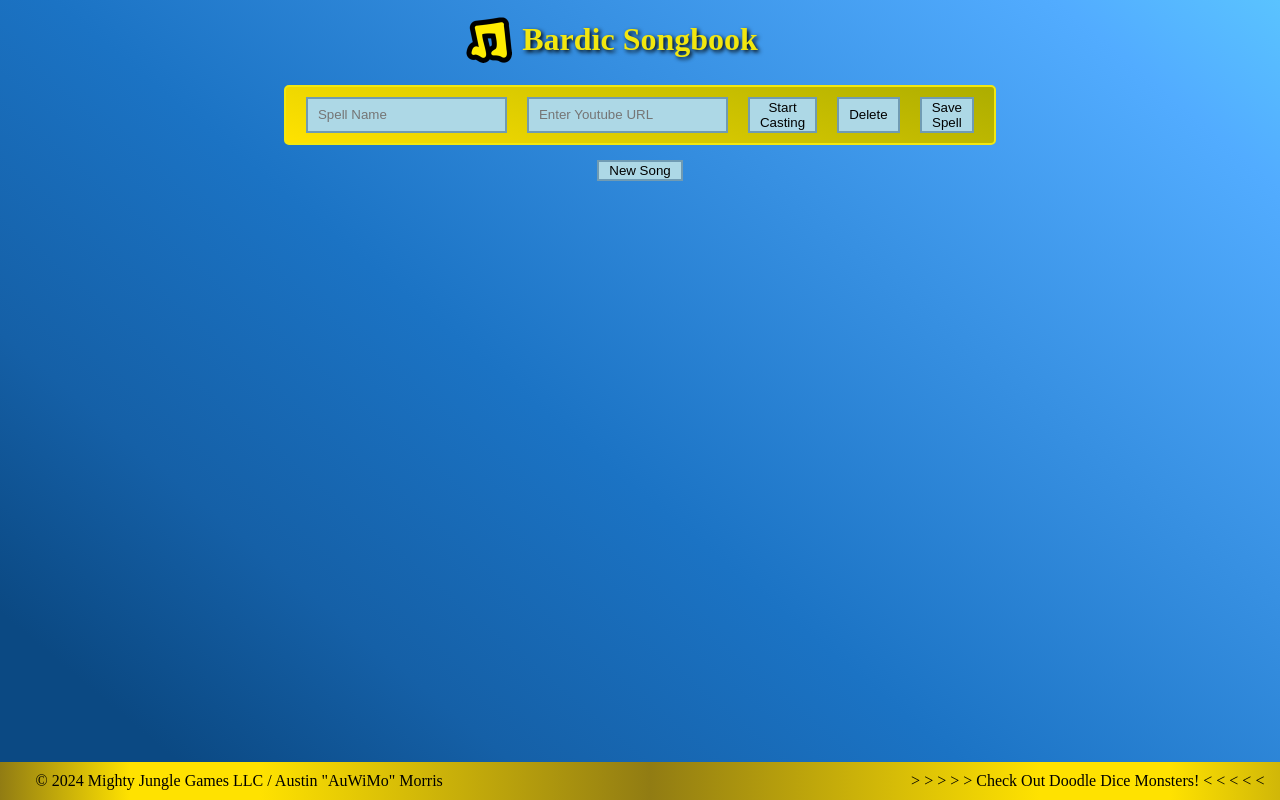
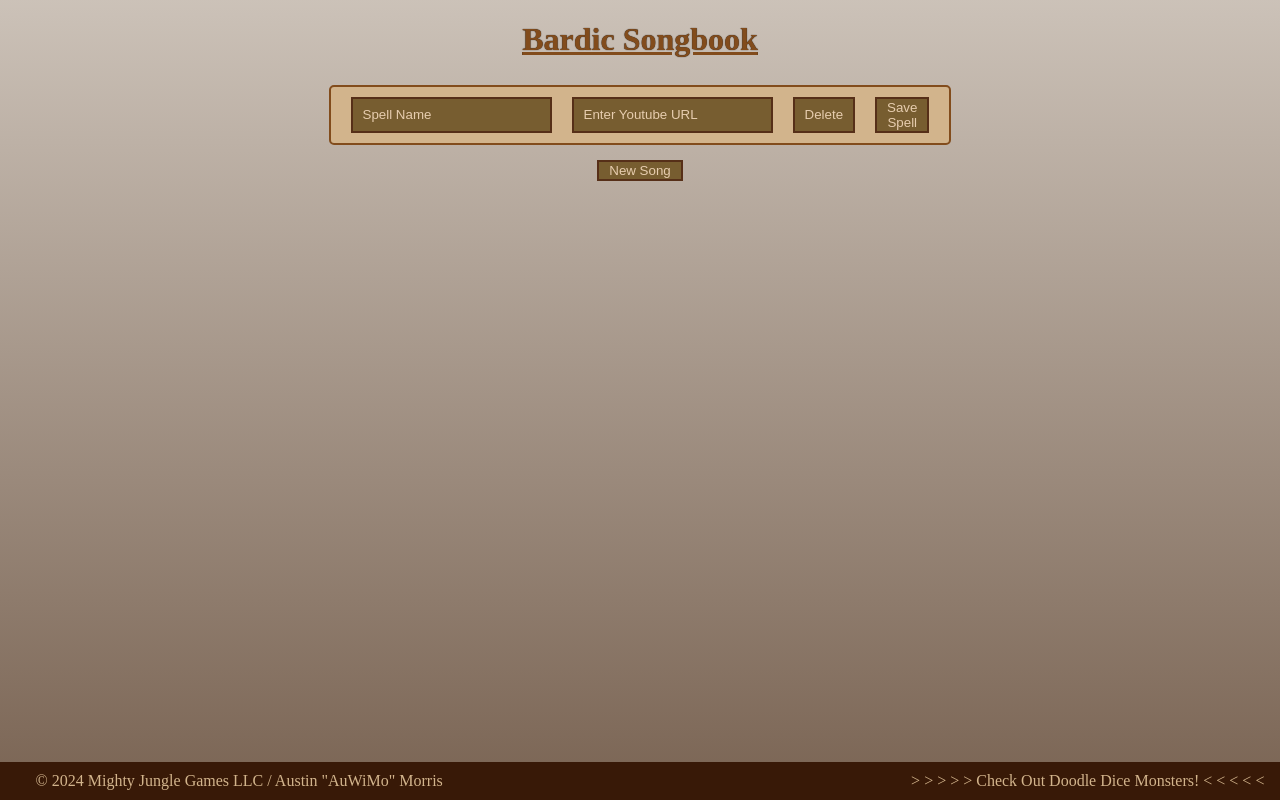
Before and after one commit to AuWiMo/AuWiMoSite, a React (Create React App) app: page / in a window 1280 px wide. Built offline with nearby package versions, Linux system fonts and the light colour scheme.

Commit message:
brown UI, updated readME

```diff
--- a/src/App.js
+++ b/src/App.js
@@ -42,12 +42,15 @@ function App() {
 
     <div style={{ display:'flex', flexDirection:"column", alignItems: 'center', justifyContent: 'center' }}>
       <div style={{ display:'flex', flexDirection:"row", alignItems: 'center', justifyContent: 'center' }}>
-        <img
+        {/* <img
           src={logo}
           alt="Logo"
           style={{ width: '64px', height: '64px' }}
-        />
-        <h1 style={{ color: colors.yellow, textShadow: `2px 2px 4px black`, marginInlineEnd: "64px" }}>Bardic Songbook</h1>
+        /> */}
+        <h1 style={{ color: colors.yellow, textShadow: `0px 0px 1px black`,
+          // marginInlineEnd: "64px"
+          textDecoration: 'underline'
+        }}>Bardic Songbook</h1>
 
       </div>
       {songBlocks.map((blockId) => (
--- a/src/components/Footer.jsx
+++ b/src/components/Footer.jsx
@@ -11,18 +11,18 @@ const Footer = () => {
       bottom: 0,
       left: 0,
       width: '100%',
-      background: '#FFE32C',
-      backgroundImage: "linear-gradient(90deg, #917c13 0%, #FFE200 10%, #FFE200 20%,  #917c13 50%, #FFE200 80%, #FFE200 90%, #917c13 110%)",
+      background: '#381907',
+      // backgroundImage: "linear-gradient(90deg, #917c13 0%, #FFE200 10%, #FFE200 20%,  #917c13 50%, #FFE200 80%, #FFE200 90%, #917c13 110%)",
       padding: '10px',
 
       display: 'flex',
       justifyContent: 'space-between',
       alignItems: 'center',
     }}>
-      <div onClick={openDDM} style={{ color: 'black', textDecoration: 'none', marginInlineStart: '2vw' }}>
+      <div onClick={openDDM} style={{ color: 'tan', textDecoration: 'none', marginInlineStart: '2vw' }}>
         &copy; 2024 Mighty Jungle Games LLC / Austin "AuWiMo" Morris
       </div>
-      <a onClick={openDDM} href="/privacy-policy" style={{ color: 'black', textDecoration: 'none', marginInlineEnd: '2vw' }}>
+      <a onClick={openDDM} href="/privacy-policy" style={{ color: 'tan', textDecoration: 'none', marginInlineEnd: '2vw' }}>
           {'> > > > >  Check Out Doodle Dice Monsters!  < < < < <'}
       </a>
 
--- a/src/components/SongBlock.jsx
+++ b/src/components/SongBlock.jsx
@@ -36,9 +36,9 @@ const SongBlock = ({ blockId }) => {
   const [videoId, setVideoId] = useState('');
   const [startTime, setStartTime] = useState(0);
 
-  useEffect(() => {
-    if (bard[blockId].old) { handleSaveButton() }
-  })
+  // useEffect(() => {
+  //   if (bard[blockId].old) { handleSaveButton() }
+  // })
 
   const handleSpellChange = (e) => {
     setSpellName(e.target.value);
@@ -49,8 +49,10 @@ const SongBlock = ({ blockId }) => {
   };
 
   const [isPlaying, setIsPlaying] = useState(false);
+  const [isEditMode, setEditMode] = useState(true);
 
   const handlePlayButton = () => {
+    console.log("handlePlayButton()")
     const videoIdMatch = /(?:youtube\.com\/(?:[^/\n\s]+\/\S+\/|(?:v|e(?:mbed)?)\/|\S*?[?&]v=)|youtu\.be\/)([a-zA-Z0-9_-]{11})/.exec(songName);
 
     if (videoIdMatch && videoIdMatch[1]) {
@@ -71,6 +73,8 @@ const SongBlock = ({ blockId }) => {
   };
 
   const handleStopButton = () => {
+    console.log("handleStopButton()")
+
     setVideoId('');
     setStartTime(0);
 
@@ -86,11 +90,12 @@ const SongBlock = ({ blockId }) => {
     if (isPlaying) {
       playButton.style.display = 'none';
       stopButton.style.display = 'flex';
-    } else {
+    } else if (!isEditMode) {
+
       playButton.style.display = 'flex';
       stopButton.style.display = 'none';
     }
-  }, [isPlaying, blockId]);
+  }, [isPlaying]);
 
   const handleEditButton = () => {
     // You can perform actions with the songName here
@@ -100,7 +105,7 @@ const SongBlock = ({ blockId }) => {
     document.getElementById(`saveButton_${blockId}`).style.display = 'block';
     document.getElementById(`playButton_${blockId}`).style.display = 'none';
     document.getElementById(`deleteButton_${blockId}`).style.display = 'block';
-
+    setEditMode(true)
   };
 
   const handleDeleteButton = () => {
@@ -131,7 +136,7 @@ const SongBlock = ({ blockId }) => {
     newBard[blockId] = newSpell
     localStorage.setItem('bard', JSON.stringify(newBard))
     console.log("Saving bard", newBard)
-
+    setEditMode(false)
   };
 
   const opts = {
@@ -154,8 +159,8 @@ const SongBlock = ({ blockId }) => {
         borderRadius: '5px',
         width: 'min-content',
         margin: "5px",
-        background: "#d2ba0c",
-        backgroundImage: "linear-gradient(19deg, #FFE200 0%, #ADAD00 100%)"
+        background: "tan",
+
       }}>
       <input
         type="text"
@@ -164,7 +169,7 @@ const SongBlock = ({ blockId }) => {
         className="songbuttons"
         placeholder="Spell Name"
         autoComplete="off"
-        onClick={handlePlayButton}
+        // onClick={handlePlayButton}
         value={spellName}
       />
       <input
@@ -178,7 +183,7 @@ const SongBlock = ({ blockId }) => {
         value={songName}
 
       />
-      <button id={`playButton_${blockId}`} onClick={handlePlayButton} className="songbuttons"  style={{ display:"none"}}>Start Casting</button>
+      <button id={`playButton_${blockId}`} onClick={handlePlayButton} className="songbuttons" style={{ display:"none"}}>Start Casting</button>
 
       <button id={`stopButton_${blockId}`} onClick={handleStopButton} className="songbuttons" style={{
         display: "none",
--- a/src/components/colors.jsx
+++ b/src/components/colors.jsx
@@ -1,6 +1,6 @@
 // colors.js
 const colors = {
-  yellow: "#f2e70f",
+  yellow: "#824C1C",
   darkYellow: "#a8a00a",
   backgroundColor: "#1849b5",
   lightblueAccent: "#709bb3"
--- a/src/index.css
+++ b/src/index.css
@@ -1,29 +1,41 @@
 body {
   /* background-color: #3d6e9a; */
-  background-color: #52ACFF;
-  background-image: linear-gradient(40deg, #0b4983 10%, #1560a7 25%, #1b73c4 45%, #52ACFF 90%, #62daff 110%);
+  background: hsla(26, 19%, 40%, 1);
+  background: linear-gradient(90deg, hsla(26, 19%, 40%, 1) 0%, hsla(30, 16%, 76%, 1) 100%);
+  background: -moz-linear-gradient(90deg, hsla(26, 19%, 40%, 1) 0%, hsla(30, 16%, 76%, 1) 100%);
+  background: -webkit-linear-gradient(90deg, hsla(26, 19%, 40%, 1) 0%, hsla(30, 16%, 76%, 1) 100%);
+  filter: progid: DXImageTransform.Microsoft.gradient( startColorstr="#7A6453", endColorstr="#CBC1B7", GradientType=1 );
   background-attachment: fixed;
   height: 100vh;
   margin: 0;
 }
 
 .songbuttons {
+  color: rgb(231, 205, 175);
   padding-inline: 10px;
   margin-inline: 10px;
-  background: lightblue;
+  background: rgb(119, 93, 48);
   outline: none;
-  border: 2px solid #709bb3;
+  border: 2px solid #562f18;
 }
 
 
+.songbuttons::placeholder {
+  color: rgb(231, 205, 175);
+}
+
 .songbuttons:hover {
-  border: 2px solid #658ea4;
-  background: rgb(197, 225, 234)
+  background: rgb(143, 109, 66);
+  outline: none;
+  border: 2px solid #43220f;
+
 }
 
 .songbuttons:disabled {
-  background: lightblue;
+  color: rgb(231, 205, 175);
+  padding-inline: 10px;
+  margin-inline: 10px;
+  background: rgb(119, 93, 48);
   outline: none;
-  border: 2px solid #709bb3;
-  color: black;
+  border: 2px solid #562f18;
 }
```
Also changed, not shown: 1 other file (tests, documents, lock files or other folders).
